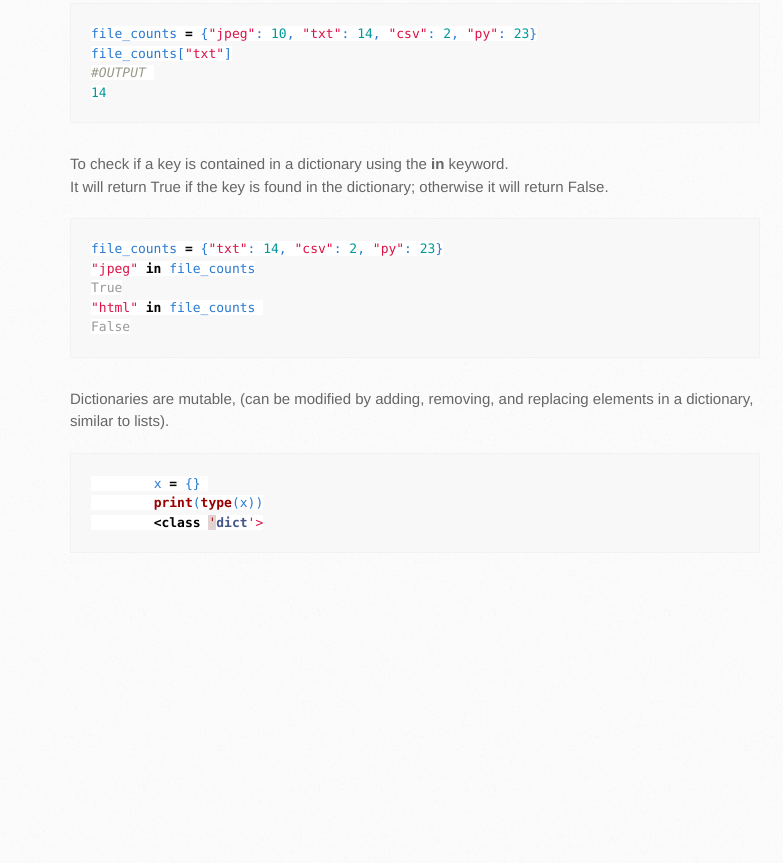
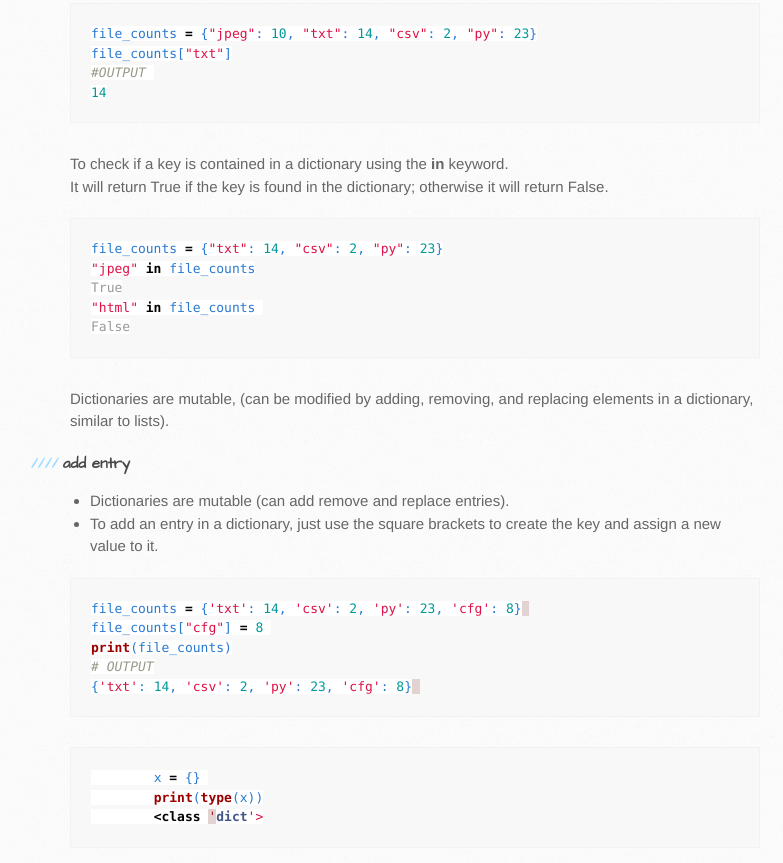
Before and after one commit to trumpfheller/trumpfheller.github.io, a Jekyll site: the page built from dictionary.md, in a window 1280 px wide and 900 px high, scrolled down 1112 px. Shown: the top 863 px of the window, without its empty margins (90-873 px from the left). Built offline with Jekyll 4.4.1, drawn with Linux system fonts in a browser that asks for light colours; before the commit the page ends 1718 px from its top, so only the background shows below that.

Commit message:
Update dictionary.md

````diff
--- a/dictionary.md
+++ b/dictionary.md
@@ -56,10 +56,19 @@ False
 ```
 
 
-
 Dictionaries are mutable, (can be modified by adding, removing, and replacing elements in a dictionary, similar to lists).
 
+#### add entry
+- Dictionaries are mutable (can add remove and replace entries).
+- To add an entry in a dictionary, just use the square brackets to create the key and assign a new value to it.
 
+```python
+file_counts = {'txt': 14, 'csv': 2, 'py': 23, 'cfg': 8}
+file_counts["cfg"] = 8
+print(file_counts)
+# OUTPUT
+{'txt': 14, 'csv': 2, 'py': 23, 'cfg': 8}
+```
 
 
 
````
